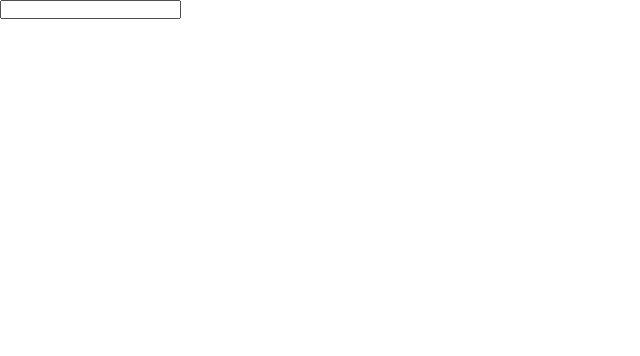
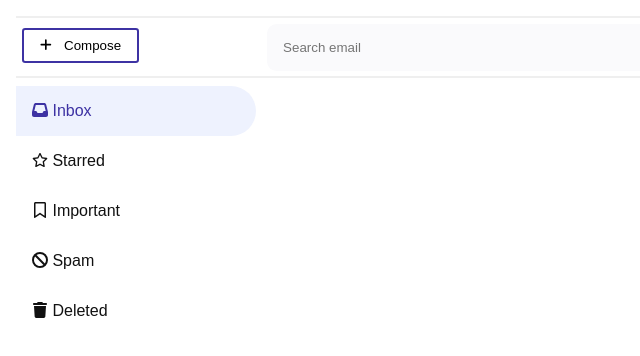
Before and after one commit to ValCrea/MiniEmail, a Vue app: page / in a window 1280 px wide. Shown: the top 356 px of the page, without its empty margins (0-640 px from the left). Built offline with nearby package versions, Linux system fonts and the light colour scheme.

Commit message:
basic ui

```diff
--- a/src/App.vue
+++ b/src/App.vue
@@ -1,9 +1,36 @@
-<script setup lang="ts"></script>
+<script setup lang="ts">
+import { ref } from "vue";
+import SelectButton from "@/components/SelectButton.vue";
+
+import { selectButtons } from "@/utils/button-util";
+
+//const navButtons = ["Inbox", "Starred", "Important", "Spam", "Deleted"];
+const selectedButton = ref(0);
+</script>
 
 <template>
   <div class="app">
-    <section>
-      <input class="search" type="text" />
+    <section class="util">
+      <button class="util__new">
+        <font-awesome-icon icon="fa-solid fa-plus" />
+        <p class="mobile-hidden">Compose</p>
+      </button>
+      <input class="util__search" placeholder="Search email" type="text" />
+    </section>
+
+    <section class="nav">
+      <SelectButton
+        v-for="(btn, index) in selectButtons"
+        :key="btn.text"
+        :selected="index === selectedButton"
+        @click="selectedButton = index"
+      >
+        <font-awesome-icon
+          :icon="btn.icon.type + ' ' + btn.icon.name"
+          class="icon"
+        />
+        <span class="mobile-hidden">&nbsp;{{ btn.text }}</span>
+      </SelectButton>
     </section>
   </div>
 </template>
@@ -11,6 +38,81 @@
 <style scoped lang="scss">
 .app {
   width: 100%;
+  padding: 1rem;
   background-color: $white;
 }
+
+.util {
+  position: relative;
+  padding: 0.35rem;
+
+  border-block: solid 2px $light-gray;
+
+  display: flex;
+  flex-direction: row;
+  align-items: baseline;
+
+  &__new {
+    padding-block: 0.5rem;
+    padding-inline: 1rem;
+
+    background-color: $white;
+    border-radius: 0.2rem;
+    border: solid 2px $blue;
+
+    display: flex;
+    gap: 0.8rem;
+
+    &:hover {
+      background-color: $light-blue;
+    }
+  }
+
+  &__search {
+    width: 100%;
+    padding: 1rem;
+    margin-left: 8rem;
+
+    border: none;
+    border-radius: 0.6rem;
+
+    color: $gray;
+    background-color: $light;
+
+    &:focus {
+      outline: none;
+    }
+
+    @media screen and (max-width: 768px) {
+      margin-left: 2rem;
+    }
+  }
+}
+
+.nav {
+  width: 15rem;
+  padding-block: 0.5rem;
+
+  display: flex;
+  flex-direction: column;
+
+  @media screen and (max-width: 768px) {
+    width: 100%;
+    flex-flow: wrap row;
+    justify-content: space-between;
+
+    border-bottom: solid 2px $light-gray;
+  }
+}
+
+.icon {
+  width: 1rem;
+  height: 1rem;
+}
+
+.mobile-hidden {
+  @media screen and (max-width: 768px) {
+    display: none;
+  }
+}
 </style>
--- a/src/assets/_colors.scss
+++ b/src/assets/_colors.scss
@@ -1,4 +1,7 @@
 $white: #fff;
-$light: #ddd;
-$light-blue: #76f;
-$blur: #53e;
+$light: #fafafc;
+$light-gray: #efefef;
+$gray: #777;
+$black: #111;
+$light-blue: #eef2fe;
+$blue: #3d32a3;
--- a/src/assets/main.css
+++ b/src/assets/main.css
@@ -6,4 +6,5 @@
   padding: 0;
   position: relative;
   font-weight: normal;
+  font-family: arial, sans-serif;
 }
--- /dev/null
+++ b/src/components/EmailBlock.vue
@@ -0,0 +1 @@
+<template>Email</template>
--- /dev/null
+++ b/src/components/SelectButton.vue
@@ -0,0 +1,44 @@
+<script setup lang="ts">
+const props = defineProps<{
+  selected: boolean;
+}>();
+</script>
+
+<template>
+  <div
+    class="button"
+    :class="{
+      'button--selected': props.selected,
+      'button--hoverable': !props.selected,
+    }"
+  >
+    <slot />
+  </div>
+</template>
+
+<style scoped lang="scss">
+.button {
+  padding: 1rem;
+
+  color: $black;
+  border-top-right-radius: 9999em;
+  border-bottom-right-radius: 9999em;
+
+  cursor: pointer;
+  transition: background-color 0.25s ease-out;
+
+  &--hoverable:hover {
+    background-color: $light;
+  }
+
+  &--selected {
+    color: $blue;
+    background-color: $light-blue;
+  }
+
+  @media screen and (max-width: 768px) {
+    border-top-left-radius: 9999em;
+    border-bottom-left-radius: 9999em;
+  }
+}
+</style>
--- a/src/main.ts
+++ b/src/main.ts
@@ -5,8 +5,15 @@ import "./assets/main.css";
 
 import { library } from "@fortawesome/fontawesome-svg-core";
 import { FontAwesomeIcon } from "@fortawesome/vue-fontawesome";
-import { faUserSecret } from "@fortawesome/free-solid-svg-icons";
+import {
+  faUserSecret,
+  faPlus,
+  faInbox,
+  faBan,
+  faTrash,
+} from "@fortawesome/free-solid-svg-icons";
+import { faStar, faBookmark } from "@fortawesome/free-regular-svg-icons";
 
-library.add(faUserSecret);
+library.add(faUserSecret, faPlus, faInbox, faStar, faBan, faTrash, faBookmark);
 
 createApp(App).component("font-awesome-icon", FontAwesomeIcon).mount("#app");
--- /dev/null
+++ b/src/utils/button-util.ts
@@ -0,0 +1,49 @@
+type Icon = {
+  type: string;
+  name: string;
+};
+const solid = "fa-solid";
+const regular = "fa-regular";
+
+type Button = {
+  text: string;
+  icon: Icon;
+};
+
+export const selectButtons: Button[] = [
+  {
+    text: "Inbox",
+    icon: {
+      type: solid,
+      name: "fa-inbox",
+    },
+  },
+  {
+    text: "Starred",
+    icon: {
+      type: regular,
+      name: "fa-star",
+    },
+  },
+  {
+    text: "Important",
+    icon: {
+      type: regular,
+      name: "fa-bookmark",
+    },
+  },
+  {
+    text: "Spam",
+    icon: {
+      type: solid,
+      name: "fa-ban",
+    },
+  },
+  {
+    text: "Deleted",
+    icon: {
+      type: solid,
+      name: "fa-trash",
+    },
+  },
+];
```
Also changed, not shown: .eslintrc.cjs.
